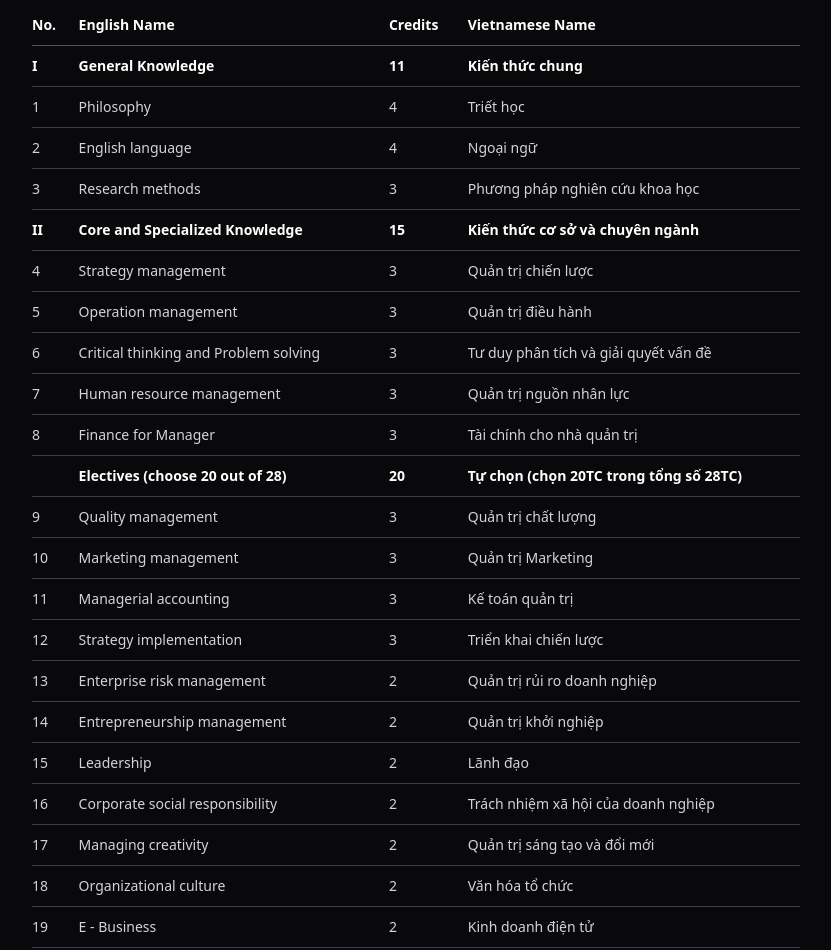
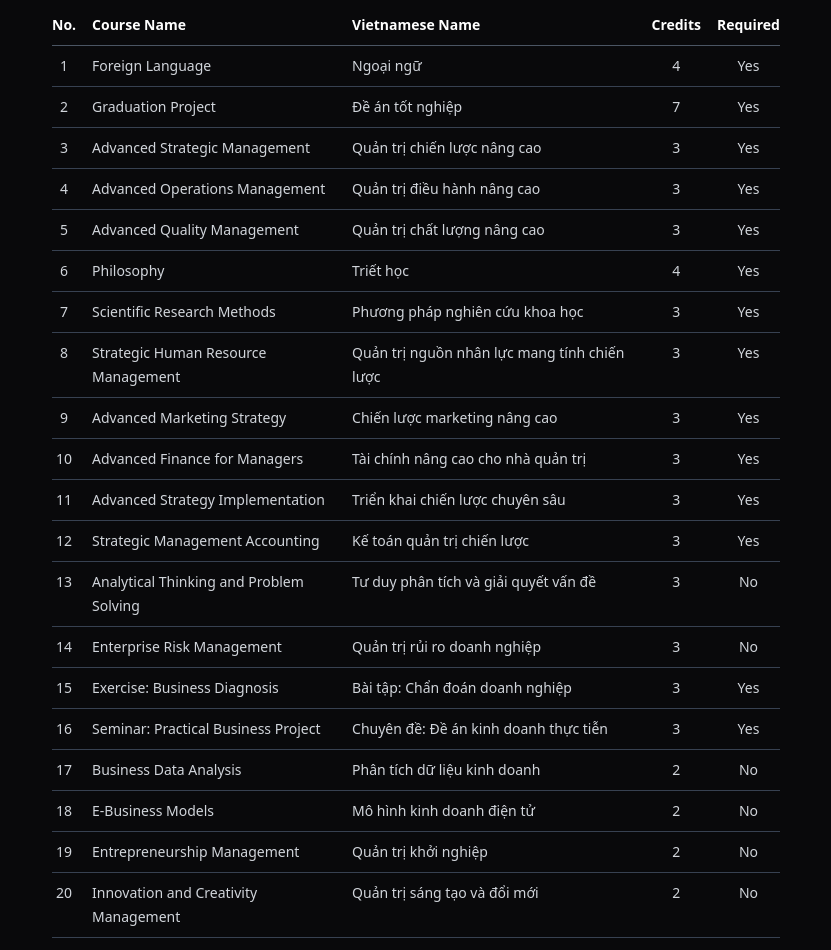
Before and after one commit to Th1nhNg0/mba, a Next.js app: page /program in a window 1280 px wide. Shown: the part 980-1930 px from the top of the page, without its empty margins (224-1055 px from the left). Built offline with nearby package versions, Linux system fonts and the light colour scheme.

Commit message:
Refactor metadata image handling in layout.tsx

```diff
--- a/src/app/(mdx)/layout.tsx
+++ b/src/app/(mdx)/layout.tsx
@@ -5,10 +5,10 @@ import Link from "next/link";
 export default function MdxLayout({ children }: { children: React.ReactNode }) {
   // Create any shared layout or styles here
   return (
-    <div>
-      <Button variant="link" asChild className="px-0">
+    <div className="px-5">
+      <Button variant="link" asChild className="px-0 text-muted-foreground">
         <Link href="/">
-          <ChevronLeft className="w-6 h-6 mr-2" />
+          <ChevronLeft className="w-4 h-4 mr-2" />
           Back to home
         </Link>
       </Button>
--- a/src/app/(mdx)/program/page.mdx
+++ b/src/app/(mdx)/program/page.mdx
@@ -20,30 +20,27 @@ The Master's program in Business Administration (application-oriented) equips st
 
 ## Curriculum:
 
-| No.     | English Name                         | Credits | Vietnamese Name                          |
-| ------- | ------------------------------------ | ------- | ---------------------------------------- |
-| **I**   | **General Knowledge**                | **11**  | **Kiến thức chung**                      |
-| 1       | Philosophy                           | 4       | Triết học                                |
-| 2       | English language                     | 4       | Ngoại ngữ                                |
-| 3       | Research methods                     | 3       | Phương pháp nghiên cứu khoa học          |
-| **II**  | **Core and Specialized Knowledge**   | **15**  | **Kiến thức cơ sở và chuyên ngành**      |
-| 4       | Strategy management                  | 3       | Quản trị chiến lược                      |
-| 5       | Operation management                 | 3       | Quản trị điều hành                       |
-| 6       | Critical thinking and Problem solving| 3       | Tư duy phân tích và giải quyết vấn đề    |
-| 7       | Human resource management            | 3       | Quản trị nguồn nhân lực                  |
-| 8       | Finance for Manager                  | 3       | Tài chính cho nhà quản trị               |
-|         | **Electives (choose 20 out of 28)**  | **20**  | **Tự chọn (chọn 20TC trong tổng số 28TC)**|
-| 9       | Quality management                   | 3       | Quản trị chất lượng                      |
-| 10      | Marketing management                 | 3       | Quản trị Marketing                       |
-| 11      | Managerial accounting                | 3       | Kế toán quản trị                         |
-| 12      | Strategy implementation              | 3       | Triển khai chiến lược                    |
-| 13      | Enterprise risk management           | 2       | Quản trị rủi ro doanh nghiệp             |
-| 14      | Entrepreneurship management          | 2       | Quản trị khởi nghiệp                     |
-| 15      | Leadership                           | 2       | Lãnh đạo                                 |
-| 16      | Corporate social responsibility      | 2       | Trách nhiệm xã hội của doanh nghiệp      |
-| 17      | Managing creativity                  | 2       | Quản trị sáng tạo và đổi mới             |
-| 18      | Organizational culture               | 2       | Văn hóa tổ chức                          |
-| 19      | E - Business                         | 2       | Kinh doanh điện tử                       |
-| 20      | Supply Chain Management              | 2       | Quản trị chuỗi cung ứng                  |
-| **III** | **Thesis**                           | **14**  | **Luận văn**                             |
-|         | **Total**                            | **60**  | **Tổng cộng**                            |
+| No. | Course Name | Vietnamese Name | Credits | Required |
+|:--:|:--|:--|:--:|:--:|
+| 1 | Foreign Language | Ngoại ngữ | 4 | Yes |
+| 2 | Graduation Project | Đề án tốt nghiệp | 7 | Yes |
+| 3 | Advanced Strategic Management | Quản trị chiến lược nâng cao | 3 | Yes |
+| 4 | Advanced Operations Management | Quản trị điều hành nâng cao | 3 | Yes |
+| 5 | Advanced Quality Management | Quản trị chất lượng nâng cao | 3 | Yes |
+| 6 | Philosophy | Triết học | 4 | Yes |
+| 7 | Scientific Research Methods | Phương pháp nghiên cứu khoa học | 3 | Yes |
+| 8 | Strategic Human Resource Management | Quản trị nguồn nhân lực mang tính chiến lược | 3 | Yes |
+| 9 | Advanced Marketing Strategy | Chiến lược marketing nâng cao | 3 | Yes |
+| 10 | Advanced Finance for Managers | Tài chính nâng cao cho nhà quản trị | 3 | Yes |
+| 11 | Advanced Strategy Implementation | Triển khai chiến lược chuyên sâu | 3 | Yes |
+| 12 | Strategic Management Accounting | Kế toán quản trị chiến lược | 3 | Yes |
+| 13 | Analytical Thinking and Problem Solving | Tư duy phân tích và giải quyết vấn đề | 3 | No |
+| 14 | Enterprise Risk Management | Quản trị rủi ro doanh nghiệp | 3 | No |
+| 15 | Exercise: Business Diagnosis | Bài tập: Chẩn đoán doanh nghiệp | 3 | Yes |
+| 16 | Seminar: Practical Business Project | Chuyên đề: Đề án kinh doanh thực tiễn | 3 | Yes |
+| 17 | Business Data Analysis | Phân tích dữ liệu kinh doanh | 2 | No |
+| 18 | E-Business Models | Mô hình kinh doanh điện tử | 2 | No |
+| 19 | Entrepreneurship Management | Quản trị khởi nghiệp | 2 | No |
+| 20 | Innovation and Creativity Management | Quản trị sáng tạo và đổi mới | 2 | No |
+| 21 | Leadership | Lãnh đạo | 2 | No |
+| 22 | Corporate Social Responsibility Strategy | Chiến lược trách nhiệm xã hội của doanh nghiệp | 2 | No |
```
